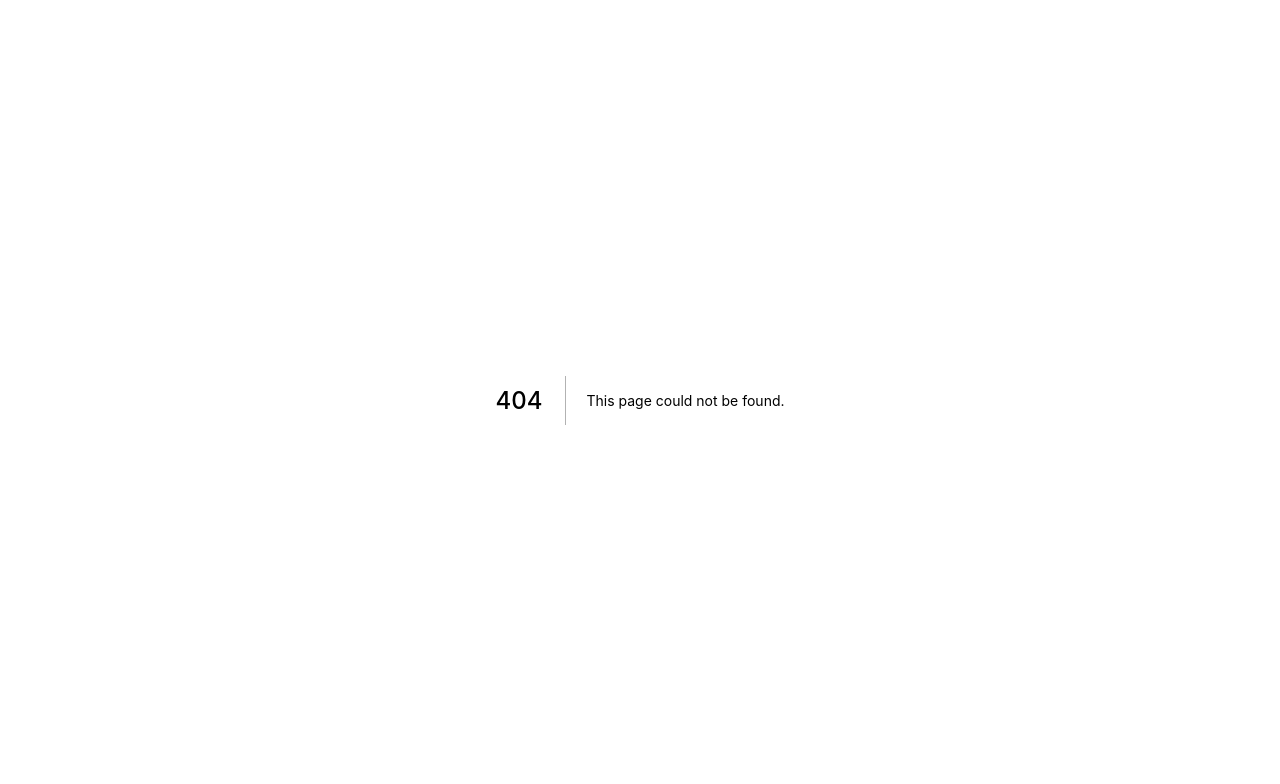
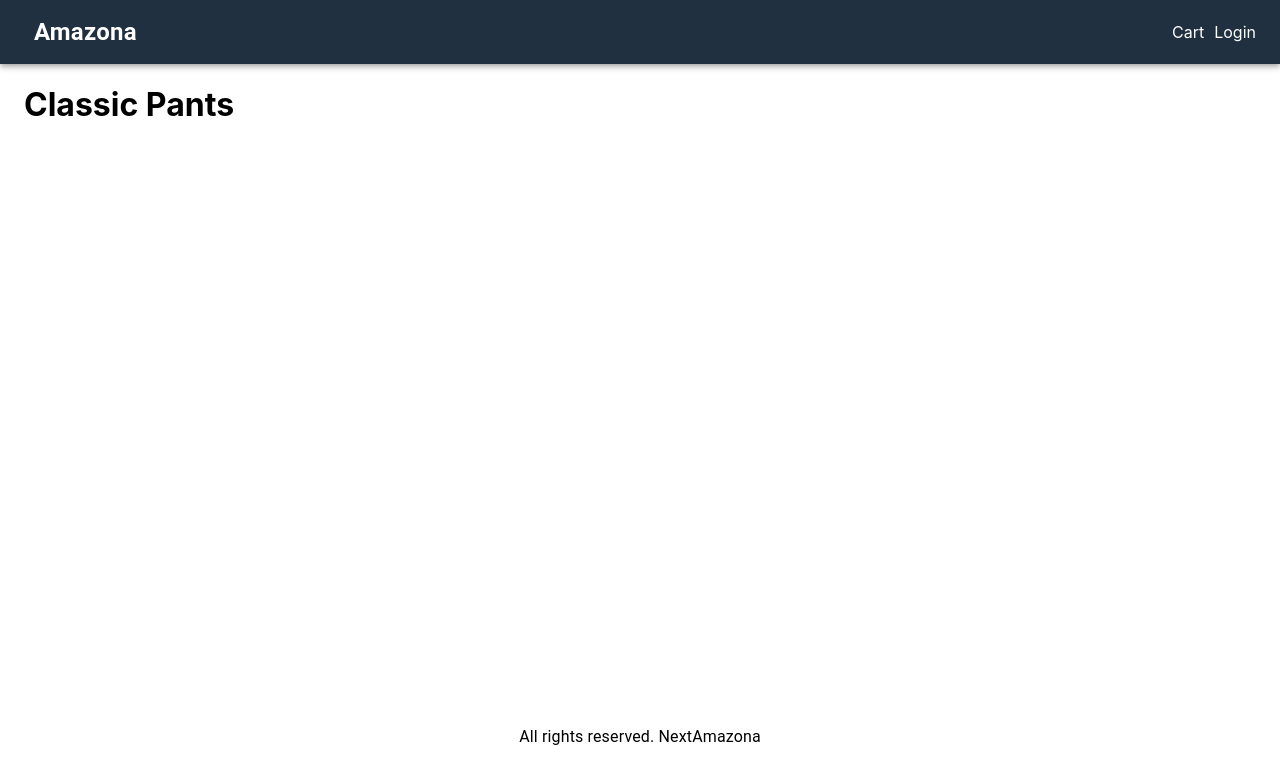
Before and after one commit to adnanerlansyah403/amazona-v2, a Next.js app: page /product/classic-pants in a window 1280 px wide. Before the commit this address had no page. Shown: the top 784 px of the page. Built offline with nearby package versions, Linux system fonts and the light colour scheme.

Commit message:
Add Header Links & Route Product Page

```diff
--- a/components/Layout.jsx
+++ b/components/Layout.jsx
@@ -2,6 +2,7 @@
 import React from 'react'
 import { AppBar, Container, Toolbar, Typography } from "@material-ui/core"
 import useStyles from './../utils/styles';
+import Link from 'next/link';
 
 export default function Layout({ children }) {
 
@@ -14,9 +15,20 @@
       </Head>
       <AppBar position="static" className={`${classes.navbar}`}>
         <Toolbar>
-            <Typography>
-                Amazona
+            <Typography className={classes.brand}>
+                <Link href="/">
+                  Amazona
+                </Link>
             </Typography>
+            <div className={classes.grow}></div>
+            <div>
+              <Link href="/cart">
+                Cart
+              </Link>
+              <Link href="/login">
+                Login
+              </Link>
+            </div>
         </Toolbar>
       </AppBar>
       <Container className={`${classes.main}`}>
--- a/pages/index.js
+++ b/pages/index.js
@@ -1,4 +1,5 @@
 import { Button, Card, CardActionArea, CardActions, CardContent, CardMedia, Grid, Typography } from '@material-ui/core';
+import Link from 'next/link';
 import Layout from './../components/Layout';
 import data from './../utils/data';
 
@@ -11,6 +12,7 @@
           {data.products.map((product) => (
             <Grid item md={4} key={product.name}>
               <Card>
+                <Link href={`/product/${product.slug}`} passHref>
                   <CardActionArea>
                     <CardMedia component={'img'} image={product.image} title={product.name} />
                     <CardContent>
@@ -19,6 +21,7 @@
                       </Typography>
                     </CardContent>
                   </CardActionArea>
+                </Link>
                 <CardActions>
                   <Typography>
                     ${product.price}
--- /dev/null
+++ b/pages/product/[slug].js
@@ -0,0 +1,22 @@
+import { useRouter } from 'next/router';
+import React from 'react'
+import Layout from './../../components/Layout';
+import data from './../../utils/data';
+
+export default function ProductScreen() {
+
+    const router = useRouter();
+    const { slug } = router.query;
+
+    const product = data.products.find(product => product.slug === slug);
+
+    if(!product) {
+        return <div>Product Not Found</div>
+    }
+
+  return (
+    <Layout>
+      <h1>{product.name}</h1>
+    </Layout>
+  )
+}
--- a/utils/data.js
+++ b/utils/data.js
@@ -3,6 +3,7 @@
     products: [
         {
             name: 'Free Shirt',
+            slug: 'free-shirt',
             category: 'Shirts',
             image: '/images/shirt1.jpg',
             price: 70,
@@ -13,6 +14,7 @@
         },
         {
             name: 'Fit Shirt',
+            slug: 'fit-shirt',
             category: 'Shirts',
             image: '/images/shirt2.jpg',
             price: 80,
@@ -23,6 +25,7 @@
         },
         {
             name: 'Slim Shirt',
+            slug: 'slim-shirt',
             category: 'Shirts',
             image: '/images/shirt3.jpg',
             price: 90,
@@ -33,6 +36,7 @@
         },
         {
             name: 'Golf Pants',
+            slug: 'golf-pants',
             category: 'Pants',
             image: '/images/pants1.jpg',
             price: 90,
@@ -43,6 +47,7 @@
         },
         {
             name: 'Fit Pants',
+            slug: 'fit-pants',
             category: 'Pants',
             image: '/images/pants2.jpg',
             price: 95,
@@ -53,6 +58,7 @@
         },
         {
             name: 'Classic Pants',
+            slug: 'classic-pants',
             category: 'Pants',
             image: '/images/pants3.jpg',
             price: 75,
--- a/utils/styles.js
+++ b/utils/styles.js
@@ -8,6 +8,13 @@
             marginLeft: 10,
         },
     },
+    brand: {
+        fontWeight: 'bold',
+        fontSize: '1.5rem',
+    },
+    grow: {
+        flexGrow: 1,
+    },
     main: {
         minHeight: '80vh',
     },
```
Lines whose indentation alone changed are shown as unchanged.
